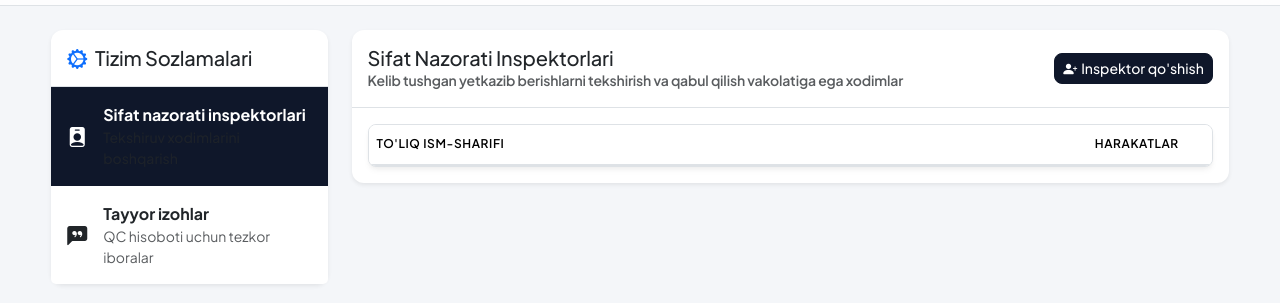
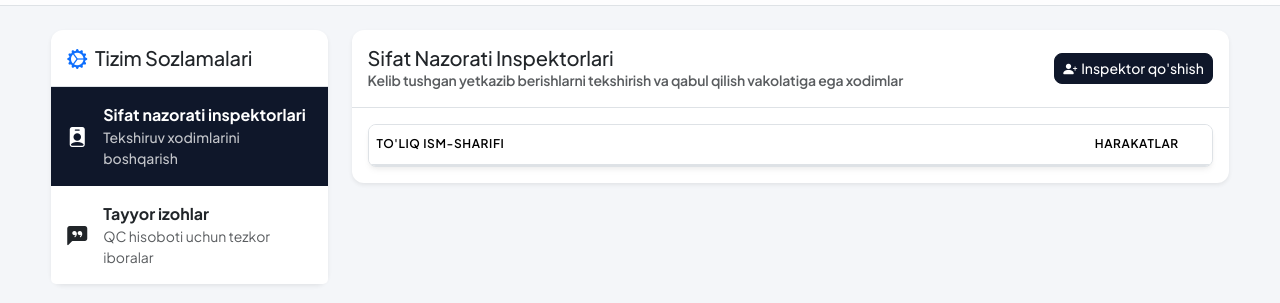
Before and after one commit to khan0200/postavshiki, a website: page settings.html in a window 1280 px wide. Shown: the part 51-354 px from the top of the page. Drawn offline with nearby package versions, Linux system fonts and the light colour scheme; no server answers; sample sign-in values are in the browser's storage.

Commit message:
Fix text visibility inside active settings menu list items

```diff
--- a/css/style.css
+++ b/css/style.css
@@ -629,3 +629,8 @@ main.container-fluid {
   max-width: 216px !important; /* 180px * 1.2 */
   height: calc(2.2rem + 2px) !important; /* 20% height increase */
 }
+
+/* Fix text-muted color visibility inside active list group items */
+.list-group-item.active .text-muted {
+  color: rgba(255, 255, 255, 0.75) !important;
+}
```
